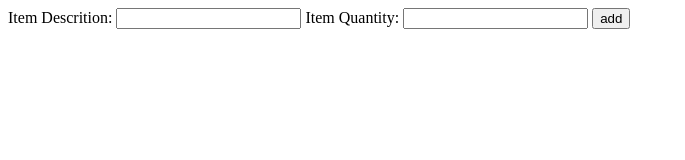
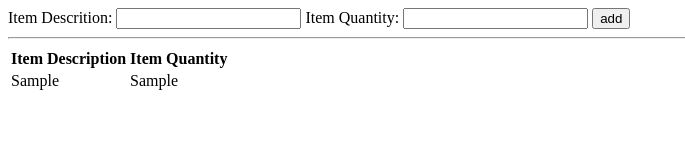
Before and after one commit to DanzelTaccayan/Webtek, a plain HTML site: page Web App/insert_item.html in a window 1280 px wide. Both pictures are taken after typing "Sample", "Sample" into the empty fields and a click on the button "add". Shown: the whole page, without its empty margins (0-685 px from the left). Drawn offline with Linux system fonts and the light colour scheme.

Commit message:
Edited Web App/insert_item.html, added some more functionalities

```diff
--- a/Web App/insert_item.html
+++ b/Web App/insert_item.html
@@ -10,22 +10,60 @@
 	<input type="text" id= "input_quantity" >
 	<input type="button" id = "add" value="add" onclick = "addItem()">
 
+	<hr>
+	<table name ="mytable">
+	<tr>
+		<th>Item Description</th>
+		<th>Item Quantity</th>
+	</tr>
+	</table>
+
 	<script type="text/javascript">
 
 		var itemsArray = [];
 
+		//when the body of the html loads do this function
+		document.body.onload = function() {
+			console.log("body loaded");
+			if(localStorage.itemsRecord){
+				itemsArray = JSON.parse(localStorage.itemsRecord);
+				for (var i = 0; i < itemsArray.length; i++) {
+					generateTable(itemsArray[i].Description,itemsArray[i].Quantity);
+				}
+			}
+		}
+
 		function addItem() {
 			var description = document.getElementById("input_description").value;
 			var quantity = document.getElementById("input_quantity").value;
+			var itemsObject = {'Description': description, 'Quantity': quantity};
 
-			var itemsObject = {'Description': description, 'Quantity': quantity};
+			generateTable(description,quantity);
+
+
 			itemsArray.push(itemsObject);
 
 			localStorage.itemsRecord = JSON.stringify(itemsArray);
 
+		}
+
+		function generateTable(desc, quantity) {
+			//Query table
+			var table = document.querySelector("table[name=mytable]");
+			//Insert a row into the table
+			var tabRow = table.insertRow();
+
+			//Insert into the first and second column of the tabRow var
+			var colItemDesc = tabRow.insertCell(0);
+			var colItemQuant = tabRow.insertCell(1);
+
+			//put some values
+			colItemDesc.textContent = desc;
+			colItemQuant.textContent = quantity;
+
+			//Clear the values of the input
 			document.getElementById("input_description").value = "";
 			document.getElementById("input_quantity").value = "";
-
 		}
 
 
```
